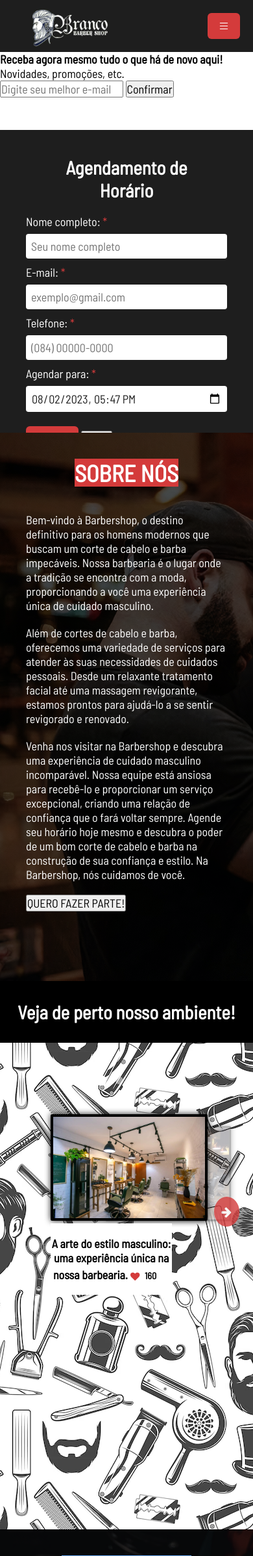
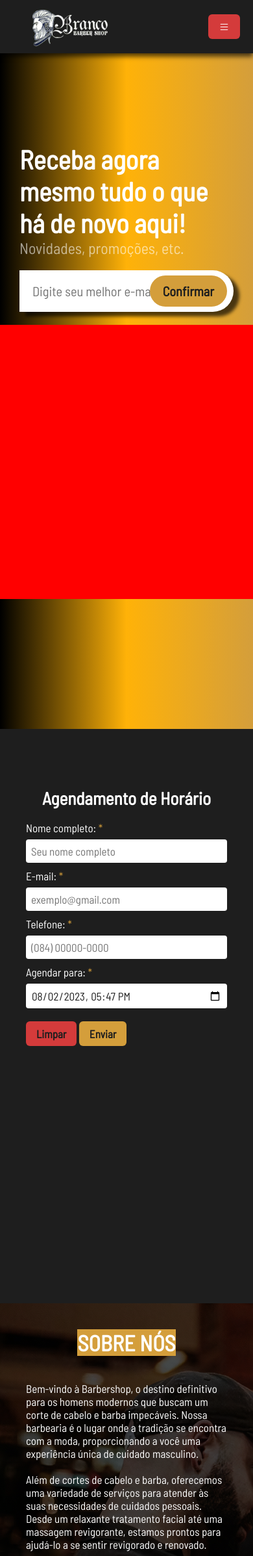
Before and after one commit to lucasclemerson/barbershop, a PHP site: page / in a window 390 px wide. Shown: the top 2395 px of the page at 65% size. Run offline with PHP 8.4, Linux system fonts and the light colour scheme; data that the repository does not hold is empty; some libraries are stand-ins or nearby versions.

Commit message:
Criação de um novo estilo, responsividade e cores

```diff
--- a/estilo/classes.css
+++ b/estilo/classes.css
@@ -1,4 +1,10 @@
 /*header*/
+
+.destaque {
+    -webkit-box-shadow: 0px 5px 7px 0px var(--black-transparent-color);
+    -moz-box-shadow:    0px 5px 7px 0px var(--black-transparent-color);
+    box-shadow:         0px 5px 7px 0px var(--black-transparent-color);
+}
 
 .logomarca {
     color: var(--body-color);
@@ -40,7 +46,7 @@
 }
 .ancor:hover{
     font-weight: bold;
-    color: var(--info-color);
+    color: var(--yellow-color);
 }
 
 
@@ -60,11 +66,8 @@
     overflow-y: auto;
     height: 100vh;
     color: var(--white-color);
-    background-size: auto;
-    background-position: center;
-    background-repeat: repeat;
-    /*filter: grayscale(100%); */
-    background-image: url("http://192.168.0.6:8000/barbershop/uploads/imagens/foto-carousel.jpg");
+    background-color: var(--primary-color);
+    background: linear-gradient(0deg, var(--black-color) 0%, var(--yellow-color) 87%);
 }
 
 .slider-container {
@@ -119,12 +122,15 @@
     position: relative;
     left: 0;
     top: 0;
-    width: 100%;
+    width: calc(100% - 8px);
     height: 100%;
     transition: 500ms cubic-bezier(0.17, 0.67, 0.55, 1.43);
     transform: scale(0);
-    border: 4px solid var(--black-color);
+    border: 4px solid var(--yellow-color);
     box-shadow: 0 0 10px var(--primary-color);
+    -webkit-box-shadow: 0px 5px 7px 0px var(--black-transparent-color);
+    -moz-box-shadow:    0px 5px 7px 0px var(--black-transparent-color);
+    box-shadow:         0px 5px 7px 0px var(--black-transparent-color);
     border-radius: 2px;
     opacity: 0;
 }
@@ -160,6 +166,9 @@
     font-weight: 600;
     transition: 500ms cubic-bezier(0.17, 0.67, 0.55, 1.43);
     opacity: 0;
+    -webkit-box-shadow: 9px 7px 5px var(--black-transparent-color);
+    -moz-box-shadow:    9px 7px 5px var(--black-transparent-color);
+    box-shadow:         9px 7px 5px var(--black-transparent-color);
 }
 .slider-container .slider-content .slider-single .slider-single-likes {
     display: inline-block;
@@ -263,12 +272,15 @@
     color: var(--white-color);
     transform: translateY(-50%);
     padding: 10px;
-    background-color: var(--error-color);
-    border: 2px solid var(--error-color);
+    background-color: var(--yellow-color);
+    border: 2px solid var(--yellow-color);
     border-radius: 50%;
     margin-right: -2px;
     opacity: .8;
     cursor: pointer;
+    -webkit-box-shadow: 0px 5px 7px 0px var(--black-transparent-color);
+    -moz-box-shadow:    0px 5px 7px 0px var(--black-transparent-color);
+    box-shadow:         0px 5px 7px 0px var(--black-transparent-color);
 }
 .slider-container .slider-right {
     position: absolute;
@@ -279,12 +291,15 @@
     color: var(--white-color);
     transform: translateY(-50%);
     padding: 10px;
-    background-color: var(--error-color);
-    border: 2px solid var(--error-color);
+    background-color: var(--yellow-color);
+    border: 2px solid var(--yellow-color);
     border-radius: 50%;
     margin-left: -2px;
     opacity: .8;
     cursor: pointer;
+    -webkit-box-shadow: 0px 5px 7px 0px var(--black-transparent-color);
+    -moz-box-shadow:    0px 5px 7px 0px var(--black-transparent-color);
+    box-shadow:         0px 5px 7px 0px var(--black-transparent-color);
 }
 .slider-container .not-visible {
     display: none !important;
@@ -295,11 +310,83 @@
     opacity: 1;
 }
 
+.main{
+    display: flex;
+    width: 100%;
+    margin: auto;
+    text-align: start;
+    padding: 200px 0px;
+    background-color: var(--primary-color);
+    background: linear-gradient(90deg, rgba(0,0,0,1) 0%, rgba(255,178,8,1) 50%, rgba(212,158,59,1) 100%);
+}
+
+.celular {
+    padding: 0;
+    margin: 0;
+    width: 50%;
+    height: 50vh;
+    background-color: red;
+    display: inline-block;
+}
+
+.novidades{
+    width: calc(50% - 60px);
+    padding: 20px 30px;
+    margin: 0;
+    display: inline-block;
+}
+
+.novidades h1{
+    font-size: 2.4em;
+    width: 80%;
+    text-align: start;
+    color: var(--white-color);
+}
+
+.novidades p{
+    margin-bottom: 20px;
+    font-size: 1.4em;
+    width: 80%;
+    text-align: start;
+    color: var(--body-color);
+}
+
+.input-flex{
+    width: 80%;
+    flex-direction: row;
+    position:relative;
+}
+
+
+.input-flex input{
+    padding: 20px;
+    border-radius: 0px 40px 40px 0px;
+    border-color: var(--primary-color);
+    border-style: solid;
+    border-width: 0px;
+    width: calc(100% - 40px);
+    font-size: 1.2em;
+    -webkit-box-shadow: 9px 7px 5px var(--black-transparent-color);
+    -moz-box-shadow:    9px 7px 5px var(--black-transparent-color);
+    box-shadow:         9px 7px 5px var(--black-transparent-color);
+}
+
+.input-flex button{
+    position: absolute;
+    right: 10px;
+    top: 12%;
+    font-size: 1.2em;
+    bottom: 12%;
+    padding: 0px 20px;
+    border-radius: 40px;
+}
+
+
 /*formulario*/
 .form-agendamento{
     z-index: 999;
     position: absolute;
-    top: 130px;
+    top: 0px;
     right:100px;
     background-color: var(--primary-color);
     padding: 20px 40px;
@@ -338,7 +425,16 @@
 
 
 /*sobrenos*/
+.container{
+    position: relative;
+    margin: auto;
+    width: 100%;
+    height: auto;
+    background-color: var(--primary-color);
+}
+
 .sobrenos{
+    margin: auto;
     position: relative;
     height: 100vh;
     width: 100%;
@@ -363,7 +459,7 @@
     font-size: 2em;
     text-align: center;
     margin: 40px auto;
-    background-color: var(--info-color);
+    background-color: var(--yellow-color);
     width: fit-content;
 }
 
@@ -384,7 +480,7 @@
     font-size: 2em;
     text-align: center;
     margin: 40px auto;
-    background-color: var(--error-color);
+    background-color: var(--yellow-color);
     width: fit-content;
 }
 
@@ -482,7 +578,6 @@
     color: var(--white-color);
 }
 
-
 .copyright{
     padding: 30px 0px;
     color: var(--white-color);
@@ -501,6 +596,18 @@
 
 
 /* butões */
+
+.button-yellow{
+    font-weight: bold;
+    margin: 0 auto;
+    border:0px;
+    border-radius: 6px;
+    padding: 9px 16px;
+    color: var(--primary-color);
+    background: var(--yellow-color);
+    cursor: pointer;
+    transition: 0.3s;
+}
 
 .button-info{
     font-weight: bold;
@@ -526,6 +633,7 @@
     transition: 0.3s;
 }
 
+.button-yellow:hover,
 .button-danger:hover,
 .button-info:hover{
     opacity: .9;
@@ -547,7 +655,7 @@
 }
 
 .input label span {
-    color: var(--error-color);
+    color: var(--yellow-color);
 }
 
 .input input,
--- a/estilo/global.css
+++ b/estilo/global.css
@@ -5,10 +5,11 @@
     --body-color: rgba(255, 255, 255, 0.582);
     --success-color: rgb(59, 212, 59);
     --error-color: rgb(212, 59, 59);
+    --yellow-color: #d49e3b;
     --info-color: rgb(99, 165, 240);
     --white-color: rgb(255, 255, 255);
     --black-color: rgb(0, 0, 0);
-    --black-transparent-color: rgba(0, 0, 0, 0.671);
+    --black-transparent-color: #000000ab;
 }
 
 
@@ -17,18 +18,19 @@
     font-family: 'Barlow Semi Condensed', sans-serif;
     margin: 0;
     padding: 0;
-    font-size: 18px;
+    font-size: 17px;
+    list-style: none;
 }
 
 
 header{
-    padding: 20px 0px;
+    padding: 22px 0px;
     text-align: center;
     margin: auto;
     width: 100%;
     align-items: center;
     background-color: var(--primary-color);
-    /*position: fixed;*/
+    position: fixed;
     z-index: 9999;
 }
 
@@ -44,7 +46,7 @@ header{
 }
 
 ::-webkit-scrollbar-thumb:hover {
-    background-color: var(--primary-color);
+    background-color: var(--yellow-color);
 }
 
 .scrollbar-mozilla {
@@ -81,3 +83,8 @@ body{
     right: 20px;
     z-index: 9;
 }
+
+input:focus{
+    box-shadow: 0px 4px 0 0 var(--white-color);
+    outline: 0;
+}
--- a/estilo/responsividade.css
+++ b/estilo/responsividade.css
@@ -5,6 +5,22 @@
 }
 
 @media screen and (max-width:1024px){
+    .main,
+    .celular,
+    .novidades{
+        width: 100%;
+        display: block;
+        margin: auto;
+    }
+
+    .novidades{
+        width: calc(100% - 60px);
+    }
+    .novidades h1,
+    .input-flex{
+        width: 100%;
+    }
+
     .caixa-esquerda,
     .caixa-direita{
         width: calc(100% - 80px);
@@ -15,6 +31,7 @@
         position: static !important;
         border-radius: 0px;
         margin: auto;
+        height: 100vh;
     }
 
     .sobrenos{
@@ -67,6 +84,8 @@
         text-align: end;
     }
 
+
+    .slider-container .slider-content .slider-single .slider-single-title,
     .slider-container .slider-content .slider-single .slider-single-image {
         width: 125%;
     }
```
